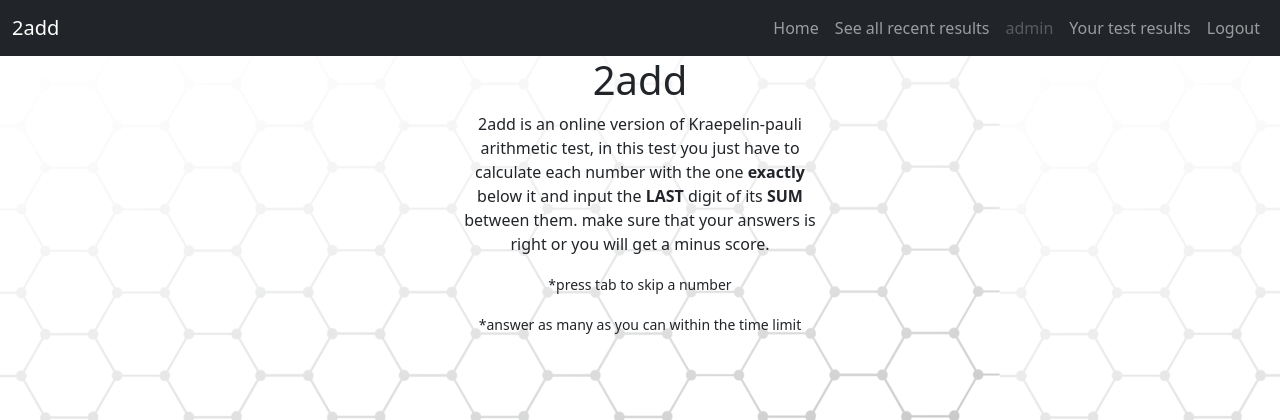
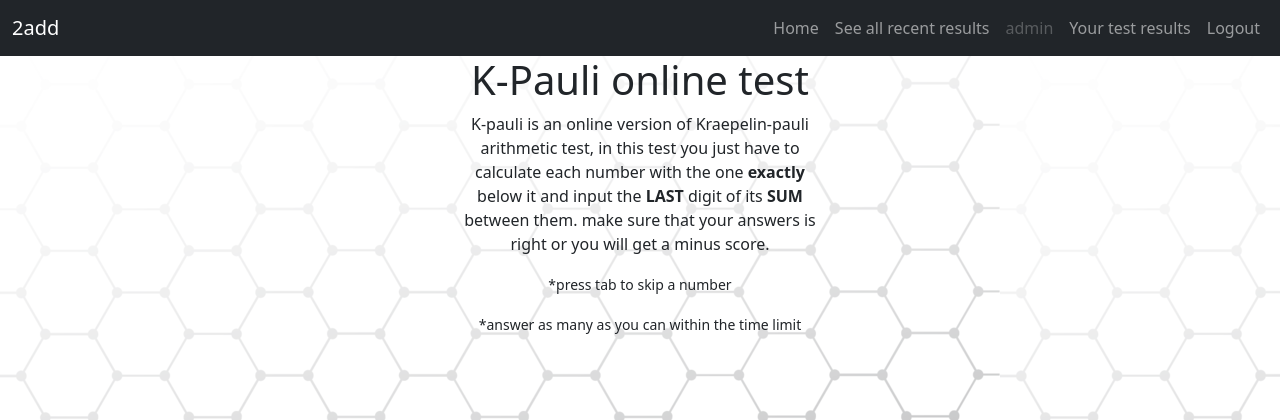
Before and after one commit to gelargew/construe, a Django app: page / in a window 1280 px wide. Shown: the top 420 px of the page. Run offline with Django 3.2, Linux system fonts and the light colour scheme; a user stored in the database is signed in.

Commit message:
first commit

```diff
--- a/pauli/templates/pauli/index.html
+++ b/pauli/templates/pauli/index.html
@@ -6,8 +6,8 @@
 
 {% block body %}
     <div id ='index-info' class='container-sm'>
-        <h1>2add</h1>
-        <p>2add is an online version of Kraepelin-pauli arithmetic test, in this test you just have to calculate each number with the one <b>exactly</b> below it and input the
+        <h1>K-Pauli online test</h1>
+        <p>K-pauli is an online version of Kraepelin-pauli arithmetic test, in this test you just have to calculate each number with the one <b>exactly</b> below it and input the
         <strong>LAST</strong> digit of its <strong>SUM</strong> between them. make sure that your answers is right or you will get a minus score.</p>
         <p><small>*press tab to skip a number</small></p>
         <p><small>*answer as many as you can within the time limit</small></p>
```
